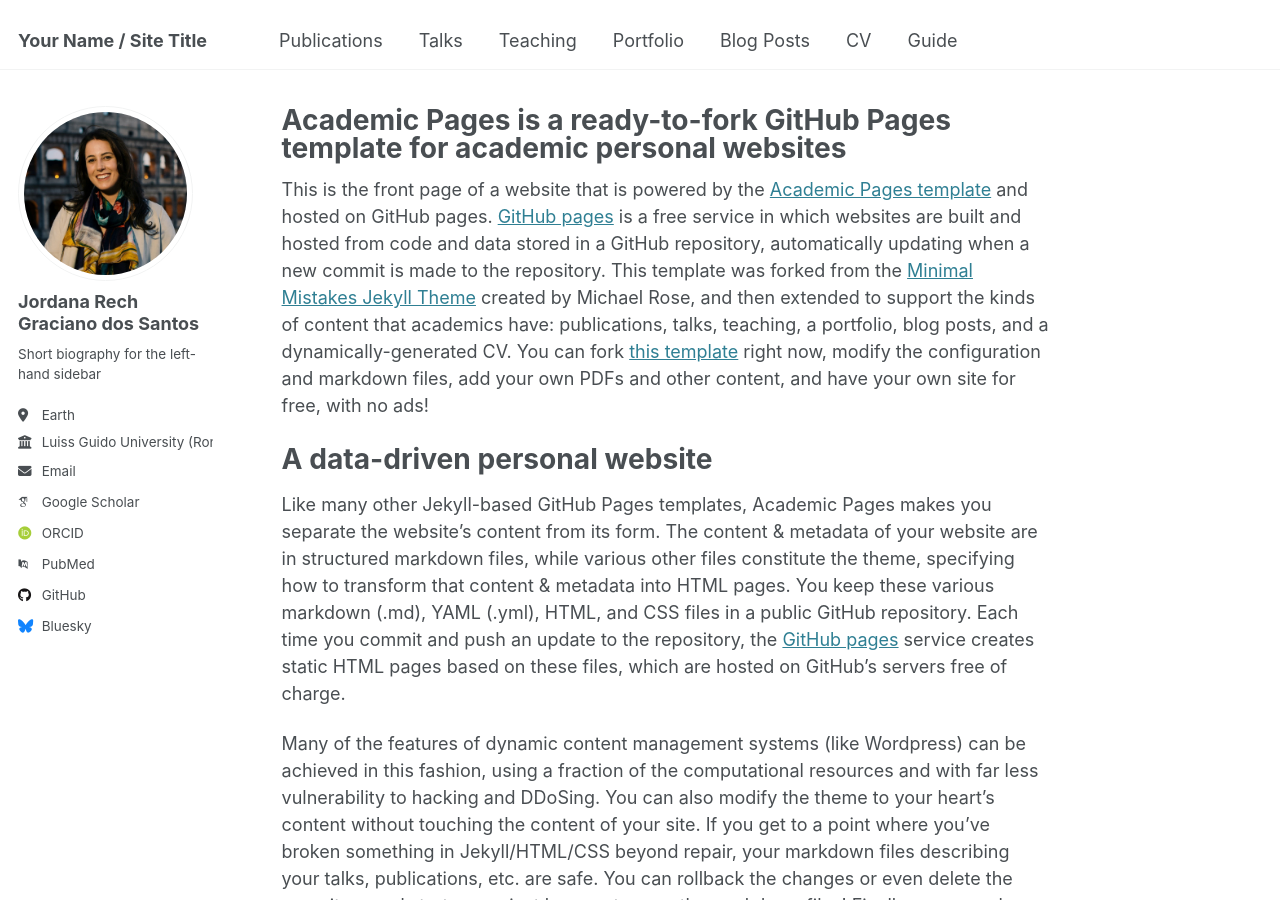
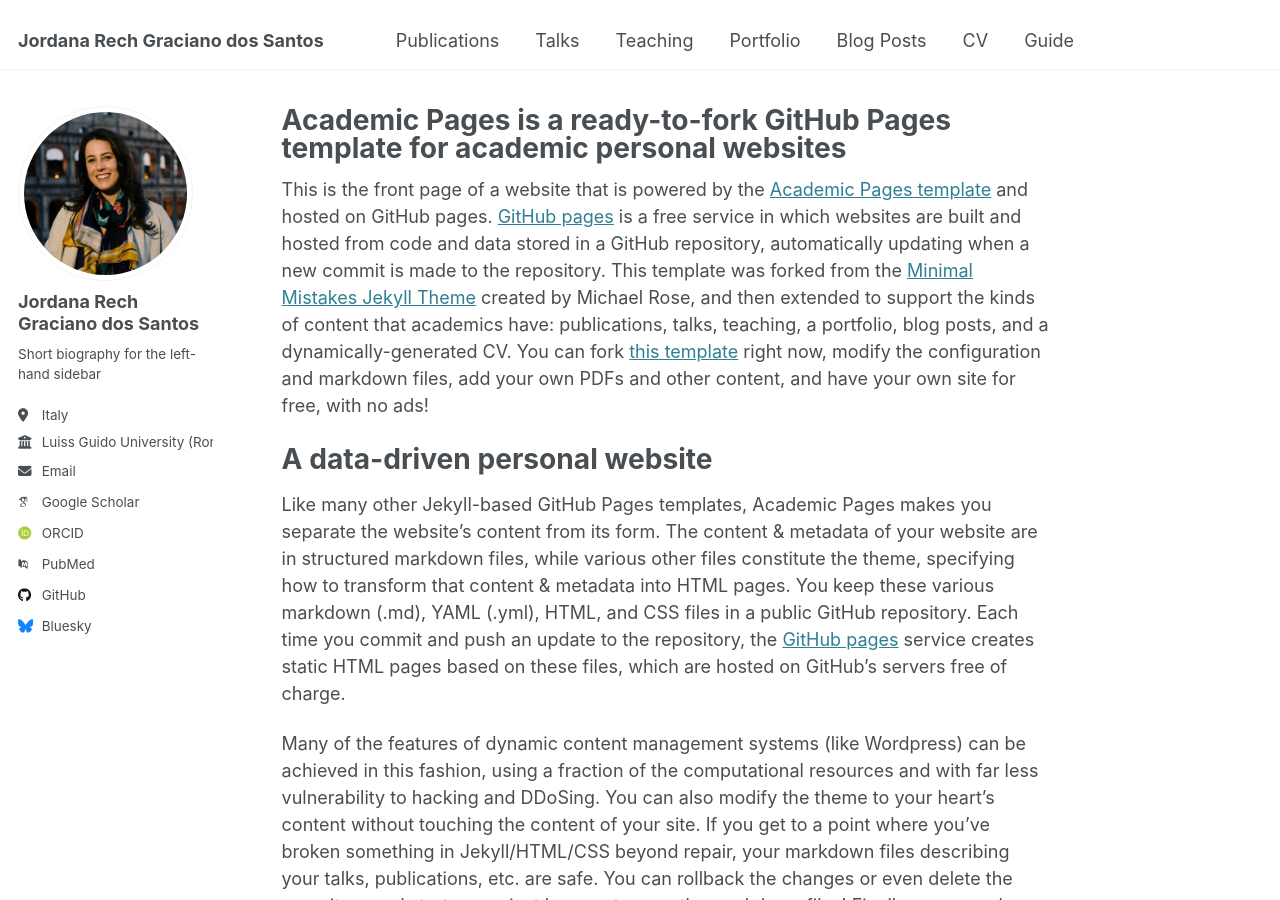
Before and after one commit to jordanarechgs/Jordana-Rech-Graciano-dos-Santos, a Jekyll site: the page built from _pages/about.md, in a window 1280 px wide and 900 px high. Built offline with Jekyll 4.4.1, drawn with Linux system fonts in a browser that asks for light colours; some web fonts are replaced.

Commit message:
Update _config.yml

```diff
--- a/_config.yml
+++ b/_config.yml
@@ -9,7 +9,7 @@
 # Basic Site Settings
 locale                   : "Rome - Italy"
 site_theme               : "default"
-title                    : "Your Name / Site Title"
+title                    : "Jordana Rech Graciano dos Santos"
 title_separator          : "-"
 name                     : &name "Jordana Rech Graciano dos Santos"
 description              : &description "personal description"
@@ -26,13 +26,13 @@ author:
   name             : "Jordana Rech Graciano dos Santos"
   pronouns         : # example: "she/her"
   bio              : "Short biography for the left-hand sidebar"
-  location         : "Earth"
+  location         : "Italy"
   employer         : "Luiss Guido University (Rome)"
   uri              : # URL
   email            : "jrech@luiss.it"
 
   # Academic websites
-  arxiv            : # URL - Update with the correct link to your profile
+  Linkedin : "https://www.linkedin.com/in/jordana-rech-graciano-dos-santos-01ba3380/"
   googlescholar    : "https://scholar.google.com/citations?user=O5KHhysAAAAJ&hl=en"
   impactstory      : # URL
   orcid            : "http://orcid.org/yourorcidurl"
```
